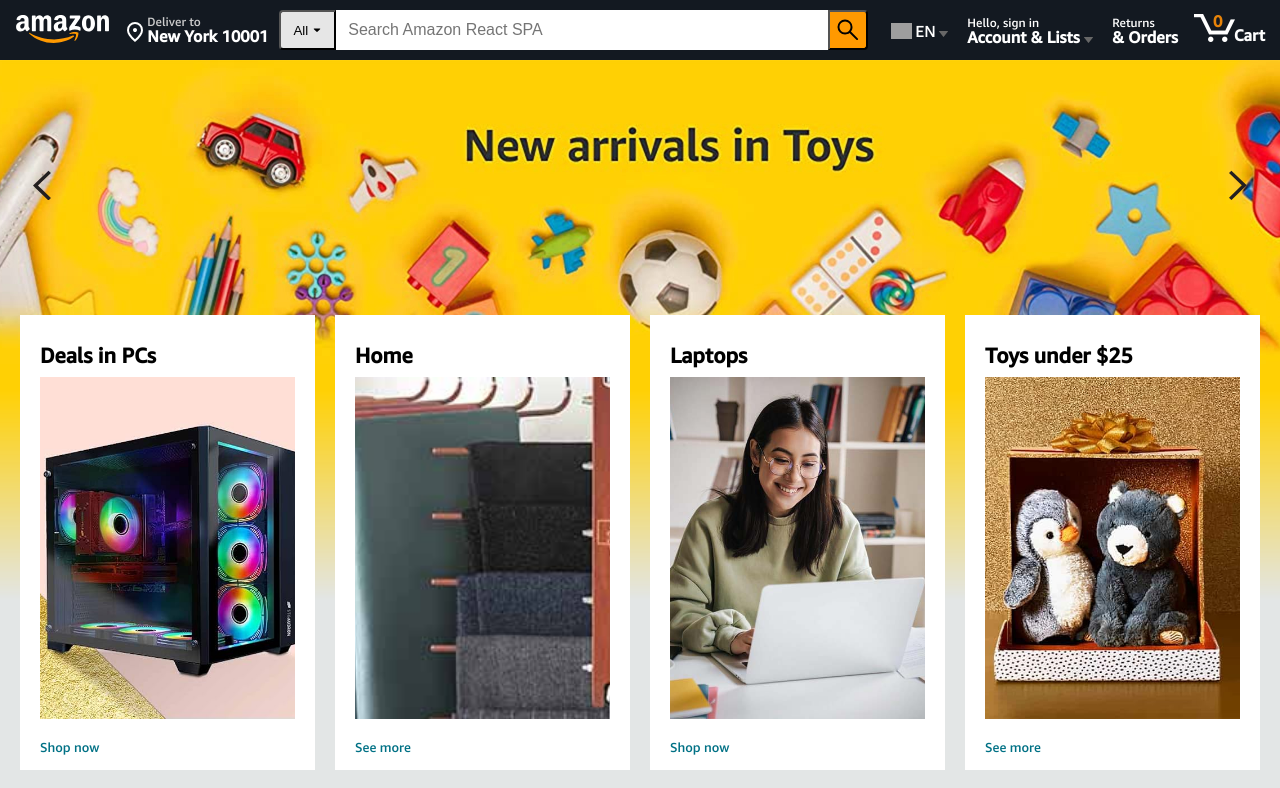
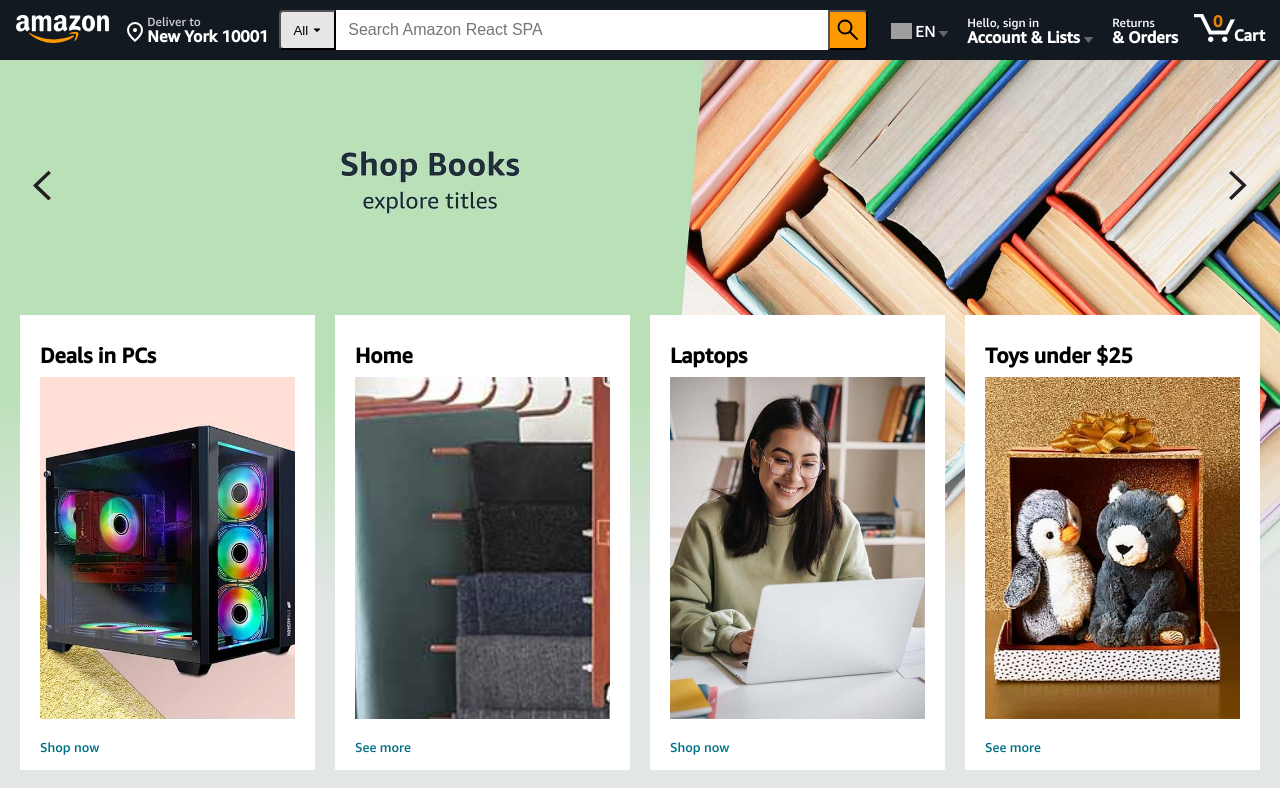
Before and after one commit to Gustawon/amazon-react-spa, a React (Vite) app: page / in a window 1280 px wide. Shown: the top 788 px of the page. Built offline with nearby package versions, Linux system fonts and the light colour scheme; no server answers; grey boxes are pictures that could not be loaded.

Commit message:
refactor banner: add link to images, add transition to styling | add: BOOKS to Categories enum | add: bookProducts and toysProducts to products.ts mock | update useProducts hook with new mock data |

```diff
--- a/src/components/banner/Banner.module.css
+++ b/src/components/banner/Banner.module.css
@@ -39,4 +39,7 @@
   height: 600px;
   background-position: 50% 50%;
   background-size: cover;
+
+  -webkit-transition: all 0.6s linear;
+  transition: all 0.6s linear;
 }
--- a/src/components/banner/Banner.tsx
+++ b/src/components/banner/Banner.tsx
@@ -8,16 +8,19 @@ import background_3 from "../../assets/banner/essentials-for-gamers.jpg";
 import background_4 from "../../assets/banner/new-arrivals-in-toys.jpg";
 import background_5 from "../../assets/banner/shop-books.jpg";
 import { useState } from "react";
+import { Link } from "react-router-dom";
+
+import { Categories } from "../../enums/Categories";
 
 function Banner() {
-  const backgrounds = [
-    background_1,
-    background_2,
-    background_3,
-    background_4,
-    background_5,
+  const backgrounds: { img: string; link: string }[] = [
+    { img: background_1, link: `/products/${Categories.KITCHEN}` },
+    { img: background_2, link: `/products/${Categories.BEAUTY}` },
+    { img: background_3, link: `/products/${Categories.GAMING}` },
+    { img: background_4, link: `/products/${Categories.TOYS}` },
+    { img: background_5, link: `/products/${Categories.BOOKS}` },
   ];
-  const [choice, setChoice] = useState(3);
+  const [choice, setChoice] = useState(4);
 
   function moveChoice(direction: string) {
     if (direction === "left") {
@@ -45,13 +48,15 @@ function Banner() {
       >
         <img src={arrowLeft} height={30} alt="Arrow left icon" />
       </div>
+      <Link to={backgrounds[choice].link}>
         <div
           id={styles["banner-background"]}
           style={{
-          backgroundImage: `url(${backgrounds[choice]})`,
+            backgroundImage: `url(${backgrounds[choice].img})`,
             maskImage: `linear-gradient(to top, transparent 10%, black 45%)`,
           }}
         ></div>
+      </Link>
       <div
         role="button"
         className={`${styles.button} ${styles.rigth}`}
--- a/src/enums/Categories.ts
+++ b/src/enums/Categories.ts
@@ -9,4 +9,5 @@ export enum Categories {
   BEAUTY = "beauty",
   KITCHEN = "kitchen",
   CLOTHES = "clothes",
+  BOOKS = "books",
 }
--- a/src/hooks/useProducts.ts
+++ b/src/hooks/useProducts.ts
@@ -1,4 +1,9 @@
-import { computerProducts, homeProducts } from "../mock/products";
+import {
+  computerProducts,
+  homeProducts,
+  booksProducts,
+  toysProducts,
+} from "../mock/products";
 
 import { useEffect, useState } from "react";
 import {
@@ -47,6 +52,10 @@ function useProducts() {
         return computerProducts;
       case Categories.HOME:
         return homeProducts;
+      case Categories.BOOKS:
+        return booksProducts;
+      case Categories.TOYS:
+        return toysProducts;
       default:
         return [];
     }
--- a/src/mock/products.ts
+++ b/src/mock/products.ts
@@ -3,7 +3,7 @@ import { Categories } from "../enums/Categories";
 
 // {
 //     asin: "",
-//     category: Categories.HOME,
+//     category: Categories.TOYS,
 //     img: "",
 //     price: 0,
 //     title: "",
@@ -200,3 +200,144 @@ export const homeProducts: IProductDB[] = [
       "Laura Ashley - Full Sheets, Cotton Percale Bedding Set, Lightweight & Breathable Home Decor (Evie Pink, Full)",
   },
 ];
+
+export const booksProducts: IProductDB[] = [
+  {
+    asin: "1803234504",
+    category: Categories.BOOKS,
+    img: "https://m.media-amazon.com/images/I/61NvGdjYjML._SY466_.jpg",
+    price: 32.06,
+    title:
+      "React Key Concepts: Consolidate your knowledge of React's core features",
+  },
+  {
+    asin: "1801070539",
+    category: Categories.BOOKS,
+    img: "https://m.media-amazon.com/images/I/51xBuqXWZxL._SY466_.jpg",
+    price: 39.99,
+    title:
+      "React Application Architecture for Production: Learn best practices and expert tips to deliver enterprise-ready React web apps",
+  },
+  {
+    asin: "1803231343",
+    category: Categories.BOOKS,
+    img: "https://m.media-amazon.com/images/I/61G5z+bVrML._SY466_.jpg",
+    price: 29.99,
+    title:
+      "State Management with React Query: Improve developer and user experience by mastering server state in React",
+  },
+  {
+    asin: "1491952024",
+    category: Categories.BOOKS,
+    img: "https://m.media-amazon.com/images/I/91hUer84PpL._SY466_.jpg",
+    price: 41.99,
+    title:
+      "JavaScript: The Definitive Guide: Master the World's Most-Used Programming Language 7th Edition",
+  },
+  {
+    asin: "1800564732",
+    category: Categories.BOOKS,
+    img: "https://m.media-amazon.com/images/I/71LSG+FfoAS._SY466_.jpg",
+    price: 54.99,
+    title:
+      "Mastering TypeScript - Fourth Edition: Build enterprise-ready, modular web applications using TypeScript 4 and modern frameworks 4th ed. Edition",
+  },
+  {
+    asin: "1800564457",
+    category: Categories.BOOKS,
+    img: "https://m.media-amazon.com/images/I/61EUQRQxdhS._SY466_.jpg",
+    price: 38.99,
+    title:
+      "Simplify Testing with React Testing Library: Create maintainable tests using RTL that do not break with changes",
+  },
+  {
+    asin: "1804610968",
+    category: Categories.BOOKS,
+    img: "https://m.media-amazon.com/images/I/51QZhgz4S9L._SY466_.jpg",
+    price: 36.99,
+    title:
+      "Building Micro Frontends with React 18: Develop and deploy scalable applications using micro frontend strategies",
+  },
+  {
+    asin: "1098117611",
+    category: Categories.BOOKS,
+    img: "https://m.media-amazon.com/images/I/81KmwLA5PnL._SY466_.jpg",
+    price: 63.99,
+    title: "CSS: The Definitive Guide: Web Layout and Presentation 5th Edition",
+  },
+  {
+    asin: "1803247126",
+    category: Categories.BOOKS,
+    img: "https://m.media-amazon.com/images/I/61Iua0a7dzL._SY466_.jpg",
+    price: 41.99,
+    title:
+      "Mastering React Test-Driven Development - Second Edition: Build simple and maintainable web apps with React, Redux, and GraphQL 2nd ed. Edition",
+  },
+  {
+    asin: "1803233109",
+    category: Categories.BOOKS,
+    img: "https://m.media-amazon.com/images/I/614U3lgMUIL._SY466_.jpg",
+    price: 34.19,
+    title:
+      "React 18 Design Patterns and Best Practices - Fourth Edition: Design, build, and deploy production-ready web applications with React by leveraging industry-best practices",
+  },
+  {
+    asin: "1098138716",
+    category: Categories.BOOKS,
+    img: "https://m.media-amazon.com/images/I/71LeIRBPrtL._SY466_.jpg",
+    price: 47.99,
+    title:
+      "Fluent React: Build Fast, Performant, and Intuitive Web Applications 1st Edition",
+  },
+  {
+    asin: "1805123971",
+    category: Categories.BOOKS,
+    img: "https://m.media-amazon.com/images/I/51ws8Y46yJL._SY466_.jpg",
+    price: 33.24,
+    title:
+      "React Anti-Patterns: Build efficient and maintainable React applications with test-driven development and refactoring 1st Edition",
+  },
+  {
+    asin: "1804614203",
+    category: Categories.BOOKS,
+    img: "https://m.media-amazon.com/images/I/51+xOpy7QML._SY466_.jpg",
+    price: 33.0,
+    title:
+      "Learn React with TypeScript - Second Edition: A beginner's guide to reactive web development with React 18 and TypeScript 2nd ed. Edition",
+  },
+];
+
+export const toysProducts: IProductDB[] = [
+  {
+    asin: "B0BGLTYW59",
+    category: Categories.TOYS,
+    img: "https://m.media-amazon.com/images/I/813VONbqDPL._AC_SX522_.jpg",
+    price: 24.99,
+    title:
+      "Magnetic Tiles Kids Toys STEM Magnet Toys for Toddler Magnetic Blocks Building Toys Preschool Learning Sensory Montessori Toys for 3+ Year Old Boys and Girls, Safe Creativity Toddler Kids Toys",
+  },
+  {
+    asin: "B0B28W4HVF",
+    category: Categories.TOYS,
+    img: "https://m.media-amazon.com/images/I/71pXLNhqiSL._AC_SX522_.jpg",
+    price: 24.99,
+    title:
+      "Remote Control Excavator Toys for Boys - PREBOX Rc Excavators Metal Shovel for Kids Age 4-7 8 9 10 Year Old, Birthday Gifts Ideas, 1/18 Scale 2.4Ghz",
+  },
+  {
+    asin: "B0C6KRP4WC",
+    category: Categories.TOYS,
+    img: "https://m.media-amazon.com/images/I/61PM2bf3jNL._AC_SX522_.jpg",
+    price: 9.99,
+    title:
+      "Quick Push Pop Game It Fidget Toys Pro for Kids Adults, Handheld Puzzle Game Machine, Squeeze Poppet Sensory Fast Push Bubble Toy, Xmas Birthday Gifts for Boys Girls (Bear Green Light)",
+  },
+  {
+    asin: "B0BVMDG1GF",
+    category: Categories.TOYS,
+    img: "https://m.media-amazon.com/images/I/91ZNtjYVI4L._AC_SX569_.jpg",
+    price: 16.99,
+    title:
+      "Kids Construction Toys 253 PCS Race Tracks Toy for 3 4 5 6 7 8 Year Old Boys Girls, 5 PCS Truck Car and Flexible Track Play Set Create A Engineering Road Games Toddler Best Gift",
+  },
+];
```
Lines whose indentation alone changed are shown as unchanged.
